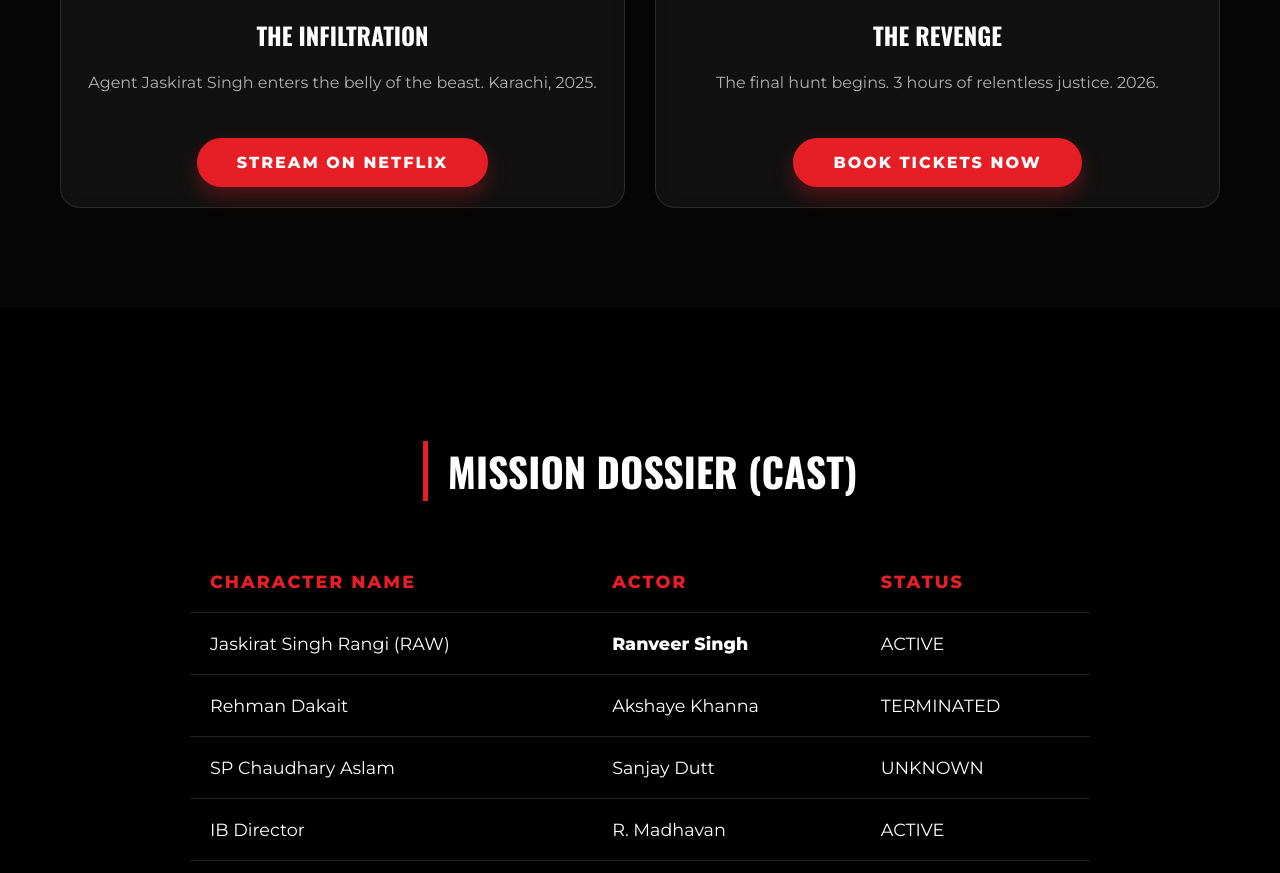
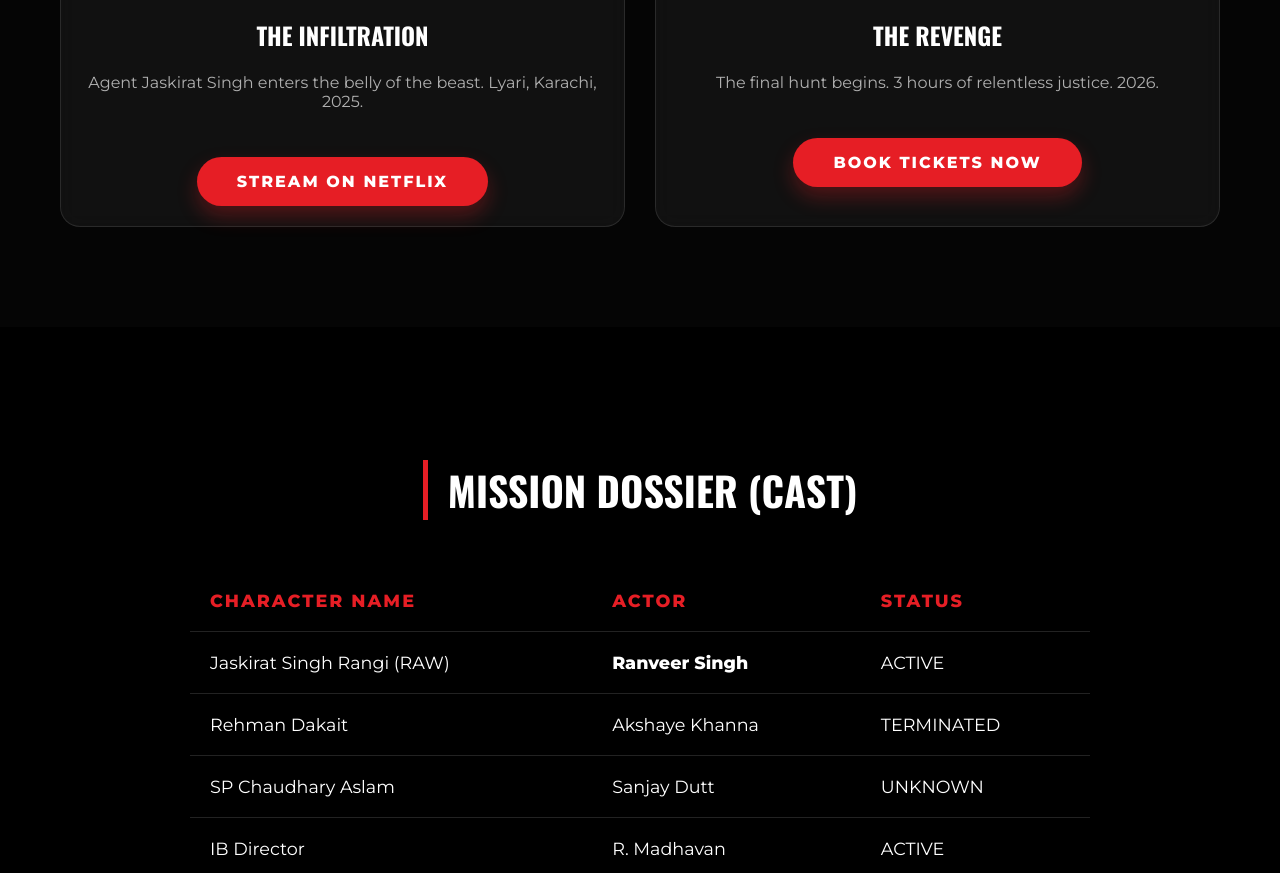
Before and after one commit to rohancodes101/dockerhub-connect, a plain HTML site: page index.html in a window 1280 px wide. Shown: the part 1174-2047 px from the top of the page. Drawn offline with nearby package versions, Linux system fonts and the light colour scheme.

Commit message:
Update movie description location in index.html

```diff
--- a/index.html
+++ b/index.html
@@ -206,7 +206,7 @@
             <div class="movie-card">
                 <div class="poster-placeholder">CHAPTER I</div>
                 <h2 style="font-family: 'Oswald';">THE INFILTRATION</h2>
-                <p style="color: var(--text-gray);">Agent Jaskirat Singh enters the belly of the beast. Karachi, 2025.</p>
+                <p style="color: var(--text-gray);">Agent Jaskirat Singh enters the belly of the beast. Lyari, Karachi, 2025.</p>
                 <a href="https://www.youtube.com/watch?v=BKOVzHcjEIo&pp=ygUVZGh1cmFuZGhhciB0cmFpbGVyIDEg" class="btn">STREAM ON NETFLIX</a>
             </div>
 
```
